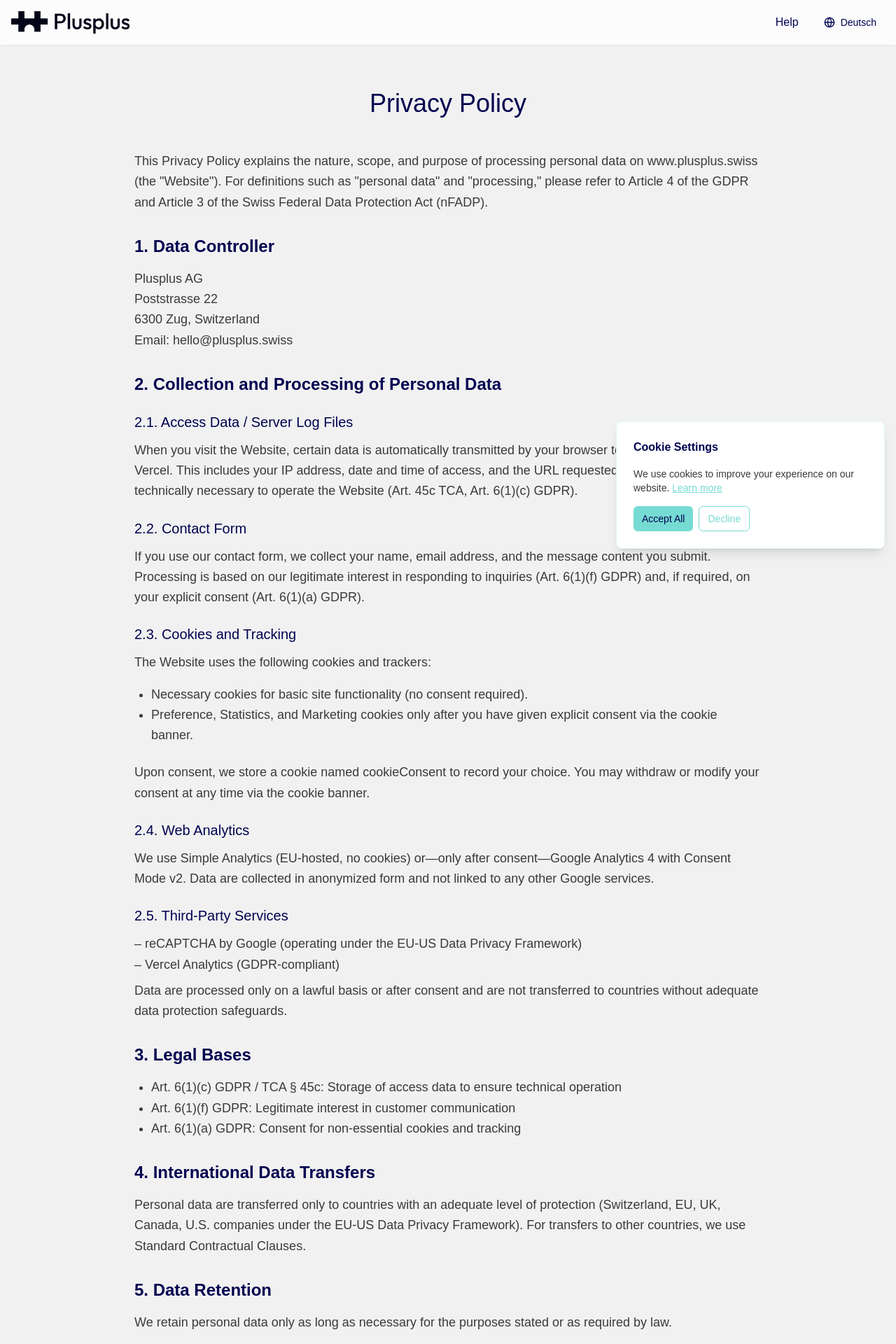
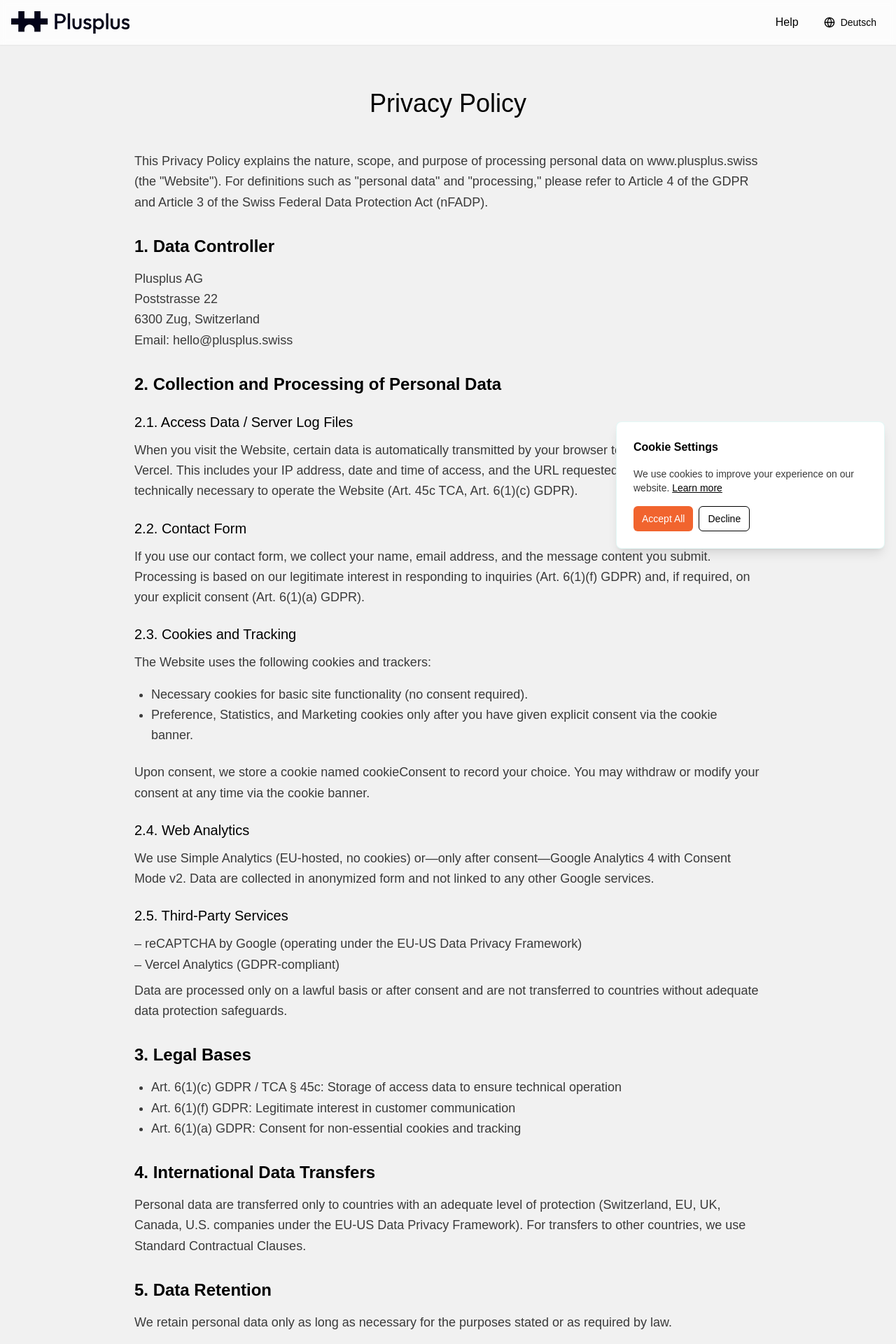
Before and after one commit to beni048/plusplus-website, a Next.js app: page /en/privacy-policy in a window 1280 px wide. Shown: the top 1920 px of the page at 70% size. Built offline with nearby package versions, Linux system fonts and the light colour scheme.

Commit message:
all bw accent orange

```diff
--- a/app/[locale]/privacy-policy/page.tsx
+++ b/app/[locale]/privacy-policy/page.tsx
@@ -9,29 +9,29 @@
     <main className="min-h-screen bg-neutral-light pt-32 pb-24">
       <div className="container mx-auto px-4">
         <div className="max-w-4xl mx-auto">
-          <h1 className="mb-12 text-center text-4xl font-medium text-primary-navy">{t('title')}</h1>
+          <h1 className="mb-12 text-center text-4xl font-medium text-black">{t('title')}</h1>
 
           <div className="prose prose-lg max-w-none text-neutral-dark">
             <p className="text-lg leading-relaxed mb-8">
               {t('intro')}
             </p>
 
-            <h2 className="text-2xl font-semibold text-primary-navy mb-4 mt-8">{t('section1.title')}</h2>
+            <h2 className="text-2xl font-semibold text-black mb-4 mt-8">{t('section1.title')}</h2>
             <p className="text-lg leading-relaxed mb-6" dangerouslySetInnerHTML={{ __html: t('section1.content') }} />
 
-            <h2 className="text-2xl font-semibold text-primary-navy mb-4 mt-8">{t('section2.title')}</h2>
+            <h2 className="text-2xl font-semibold text-black mb-4 mt-8">{t('section2.title')}</h2>
 
-            <h3 className="text-xl font-medium text-primary-navy mb-3 mt-6">{t('section2.subsection1.title')}</h3>
+            <h3 className="text-xl font-medium text-black mb-3 mt-6">{t('section2.subsection1.title')}</h3>
             <p className="text-lg leading-relaxed mb-6">
               {t('section2.subsection1.content')}
             </p>
 
-            <h3 className="text-xl font-medium text-primary-navy mb-3 mt-6">{t('section2.subsection2.title')}</h3>
+            <h3 className="text-xl font-medium text-black mb-3 mt-6">{t('section2.subsection2.title')}</h3>
             <p className="text-lg leading-relaxed mb-6">
               {t('section2.subsection2.content')}
             </p>
 
-            <h3 className="text-xl font-medium text-primary-navy mb-3 mt-6">{t('section2.subsection3.title')}</h3>
+            <h3 className="text-xl font-medium text-black mb-3 mt-6">{t('section2.subsection3.title')}</h3>
             <p className="text-lg leading-relaxed mb-4">
               {t('section2.subsection3.content1')}
             </p>
@@ -43,45 +43,45 @@
               {t('section2.subsection3.content2')}
             </p>
 
-            <h3 className="text-xl font-medium text-primary-navy mb-3 mt-6">{t('section2.subsection4.title')}</h3>
+            <h3 className="text-xl font-medium text-black mb-3 mt-6">{t('section2.subsection4.title')}</h3>
             <p className="text-lg leading-relaxed mb-6">
               {t('section2.subsection4.content')}
             </p>
 
-            <h3 className="text-xl font-medium text-primary-navy mb-3 mt-6">{t('section2.subsection5.title')}</h3>
+            <h3 className="text-xl font-medium text-black mb-3 mt-6">{t('section2.subsection5.title')}</h3>
             <p className="text-lg leading-relaxed mb-2" dangerouslySetInnerHTML={{ __html: t('section2.subsection5.content1') }} />
             <p className="text-lg leading-relaxed mb-6">
               {t('section2.subsection5.content2')}
             </p>
 
-            <h2 className="text-2xl font-semibold text-primary-navy mb-4 mt-8">{t('section3.title')}</h2>
+            <h2 className="text-2xl font-semibold text-black mb-4 mt-8">{t('section3.title')}</h2>
             <ul className="text-lg leading-relaxed mb-6 ml-6 list-disc">
               <li>{t('section3.list.item1')}</li>
               <li>{t('section3.list.item2')}</li>
               <li>{t('section3.list.item3')}</li>
             </ul>
 
-            <h2 className="text-2xl font-semibold text-primary-navy mb-4 mt-8">{t('section4.title')}</h2>
+            <h2 className="text-2xl font-semibold text-black mb-4 mt-8">{t('section4.title')}</h2>
             <p className="text-lg leading-relaxed mb-6">
               {t('section4.content')}
             </p>
 
-            <h2 className="text-2xl font-semibold text-primary-navy mb-4 mt-8">{t('section5.title')}</h2>
+            <h2 className="text-2xl font-semibold text-black mb-4 mt-8">{t('section5.title')}</h2>
             <p className="text-lg leading-relaxed mb-6">
               {t('section5.content')}
             </p>
 
-            <h2 className="text-2xl font-semibold text-primary-navy mb-4 mt-8">{t('section6.title')}</h2>
+            <h2 className="text-2xl font-semibold text-black mb-4 mt-8">{t('section6.title')}</h2>
             <p className="text-lg leading-relaxed mb-6">
               {t('section6.content')}
             </p>
 
-            <h2 className="text-2xl font-semibold text-primary-navy mb-4 mt-8">{t('section7.title')}</h2>
+            <h2 className="text-2xl font-semibold text-black mb-4 mt-8">{t('section7.title')}</h2>
             <p className="text-lg leading-relaxed mb-6">
               {t('section7.content')}
             </p>
 
-            <p className="text-lg leading-relaxed font-medium text-primary-navy mt-8">
+            <p className="text-lg leading-relaxed font-medium text-black mt-8">
               {t('lastUpdated')}
             </p>
           </div>
--- a/app/components/CookieConsent.tsx
+++ b/app/components/CookieConsent.tsx
@@ -36,14 +36,14 @@
     <div className="fixed bottom-4 left-4 right-4 z-50 sm:left-auto sm:right-4 sm:w-96">
       <Card className="p-6 bg-white shadow-lg border-primary-teal/20">
         <div className="space-y-4">
-          <h3 className="font-semibold text-primary-navy">
+          <h3 className="font-semibold text-black">
             {t('title')}
           </h3>
           <p className="text-sm text-neutral-dark">
             {t('description')}{' '}
             <Link
               href={`/${locale}/privacy-policy`}
-              className="text-primary-teal underline hover:text-primary-blue"
+              className="text-black underline hover:text-accent-orange transition-colors"
             >
               {t('learnMore')}
             </Link>
@@ -51,7 +51,7 @@
           <div className="flex gap-2 flex-col sm:flex-row">
             <Button
               onClick={handleAccept}
-              className="bg-primary-teal hover:bg-primary-teal/90 text-primary-navy"
+              className="bg-accent-orange hover:bg-accent-orange/90 text-white"
               size="sm"
             >
               {t('accept')}
@@ -59,7 +59,7 @@
             <Button
               onClick={handleDecline}
               variant="outline"
-              className="border-primary-teal text-primary-teal hover:bg-primary-teal/10"
+              className="border-black text-black hover:bg-accent-orange hover:text-white hover:border-accent-orange transition-colors"
               size="sm"
             >
               {t('decline')}
--- a/app/components/Footer.tsx
+++ b/app/components/Footer.tsx
@@ -17,7 +17,7 @@
             <p className="text-lg">{t('copyright')}</p>
             <Link
               href={`/${locale}/privacy-policy`}
-              className="text-sm text-neutral-white transition-colors hover:text-primary-teal underline"
+              className="text-sm text-neutral-white transition-colors hover:text-accent-orange underline"
             >
               {t('privacy')}
             </Link>
@@ -27,7 +27,7 @@
               href="https://linkedin.com/company/plusplusag"
               target="_blank"
               rel="noopener noreferrer"
-              className="flex items-center space-x-3 text-neutral-white transition-colors hover:text-primary-teal"
+              className="flex items-center space-x-3 text-neutral-white transition-colors hover:text-accent-orange"
             >
               <Mail className="h-6 w-6" />
               <span className="text-lg">{t('linkedin')}</span>
--- a/app/components/LanguageSwitcher.tsx
+++ b/app/components/LanguageSwitcher.tsx
@@ -33,7 +33,7 @@
       variant="ghost"
       size="sm"
       onClick={() => switchToLocale(targetLocale)}
-      className={`${mobile ? 'w-full justify-start text-neutral-white hover:text-primary-teal' : 'text-primary-navy hover:text-primary-teal'} hover:bg-transparent font-medium transition-colors`}
+      className={`${mobile ? 'w-full justify-start text-neutral-white hover:text-accent-orange' : 'text-black hover:text-accent-orange'} hover:bg-transparent font-medium transition-colors`}
     >
       <Globe className="mr-2 h-4 w-4" />
       {targetLabel}
--- a/app/components/Navbar.tsx
+++ b/app/components/Navbar.tsx
@@ -27,7 +27,7 @@
           <div className="flex items-center space-x-6">
             <Link
               href={`/${locale}/help`}
-              className="text-primary-navy hover:text-primary-blue font-medium"
+              className="text-black hover:text-accent-orange font-medium transition-colors"
             >
               {t('help')}
             </Link>
--- a/app/globals.css
+++ b/app/globals.css
@@ -1,6 +1,9 @@
 @tailwind base;
 @tailwind components;
 @tailwind utilities;
+
+@import url('https://fonts.googleapis.com/css2?family=Inter:wght@100;200;300;400;500;600;700;800;900&display=swap');
+@import url('https://fonts.googleapis.com/css2?family=Oswald:wght@200;300;400;500;600;700&family=Inter:wght@100;200;300;400;500;600;700;800;900&display=swap');
 
 :root {
   --foreground-rgb: 0, 0, 0;
@@ -83,3 +86,16 @@
     @apply font-heading;
   }
 }
+
+/* Add this class for the hero title */
+.hero-title-mobile {
+  font-family: 'Oswald', sans-serif;
+  font-weight: 900;
+  font-stretch: condensed; /* Makes text appear bolder */
+}
+
+@media (min-width: 640px) {
+  .hero-title-mobile {
+    font-weight: 800;
+  }
+}
```
Also changed, not shown: app/[locale]/help/page.tsx (+6 -6 lines), app/[locale]/page.tsx (+8 -8 lines).
